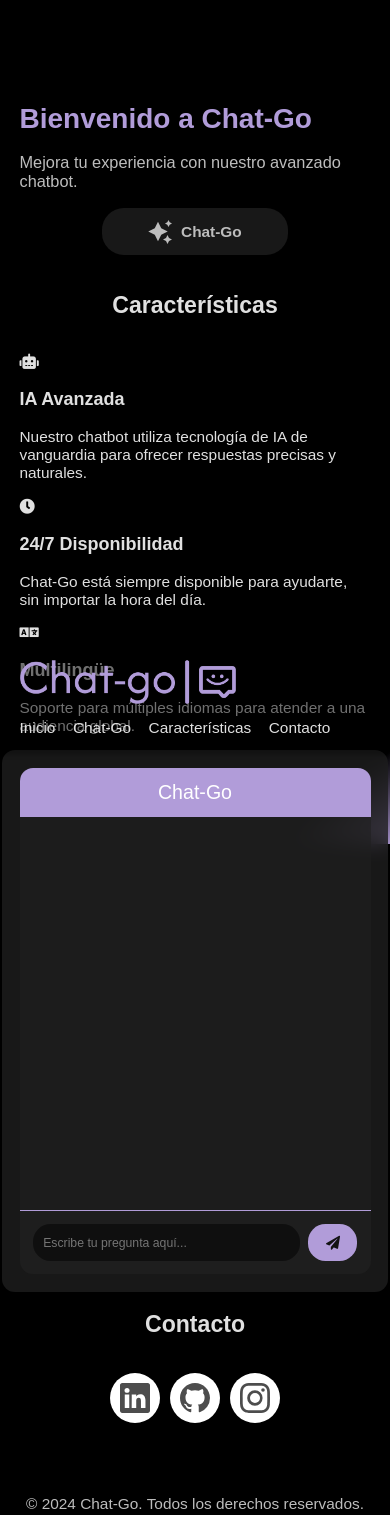
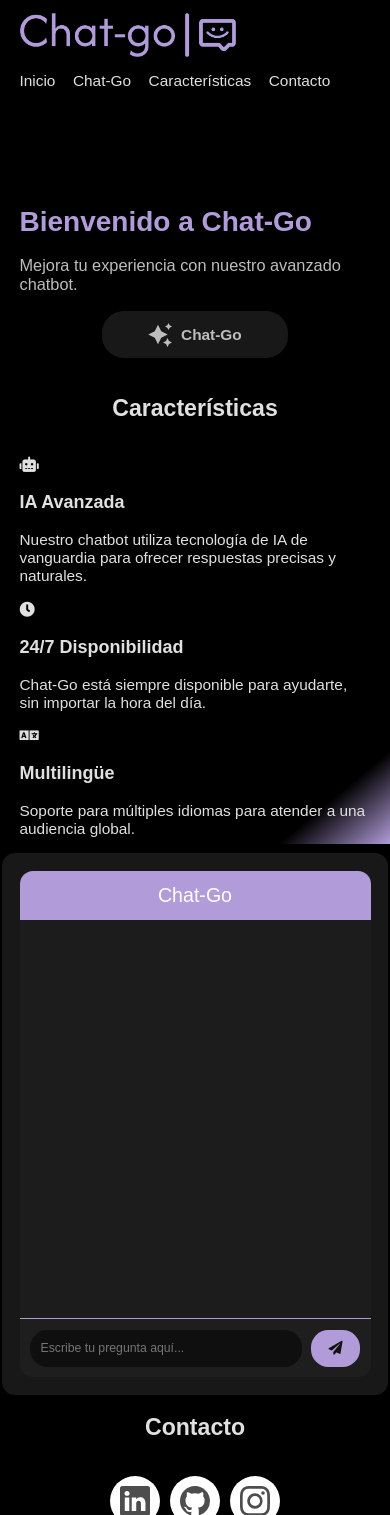
Before and after one commit to dart94/googlechat, a Flask app: page / in a window 390 px wide, after a click on "Chat-Go". Shown: the top 1515 px of the page. Run offline with Flask 3, Linux system fonts and the light colour scheme; some web fonts are replaced.

Commit message:
mejora en pantallas moviles

```diff
--- a/static/styles.css
+++ b/static/styles.css
@@ -31,10 +31,6 @@ body {
 }
 
 header.main-header {
-    position: fixed;
-    top: 0;
-    left: 0;
-    right: 0;
     background-color: rgba(0, 0, 0, 0.5);
     padding: 0.9375rem 5%;
     box-shadow: 0 0.25rem 0.375rem rgba(0,0,0,0.3);
@@ -228,7 +224,7 @@ main {
 
 .input-area {
     display: flex;
-    padding: 0.9375rem;
+    padding: 0.75rem;
     background-color: rgba(30, 30, 30, 0.8);
     border-top: 0.0625rem solid var(--secondary-color);
 }
@@ -361,8 +357,9 @@ main {
     }
 
     .chat-section {
-        height: 70vh;
-        max-height: 42.8571rem;
+        height: 90vh;
+        max-height: 60rem;
+        font-size: 1rem;
     }
 
     .features-content h2 {
@@ -402,11 +399,13 @@ main {
     }
 
     #messages {
-        padding: 0.8333rem;
+        padding: 0.75rem;
+        font-size: 1rem;
     }
 
     .message-content {
         max-width: 90%;
+        padding: 075rem 1.25rem;
         font-size: 1.1667rem;
     }
 
```
